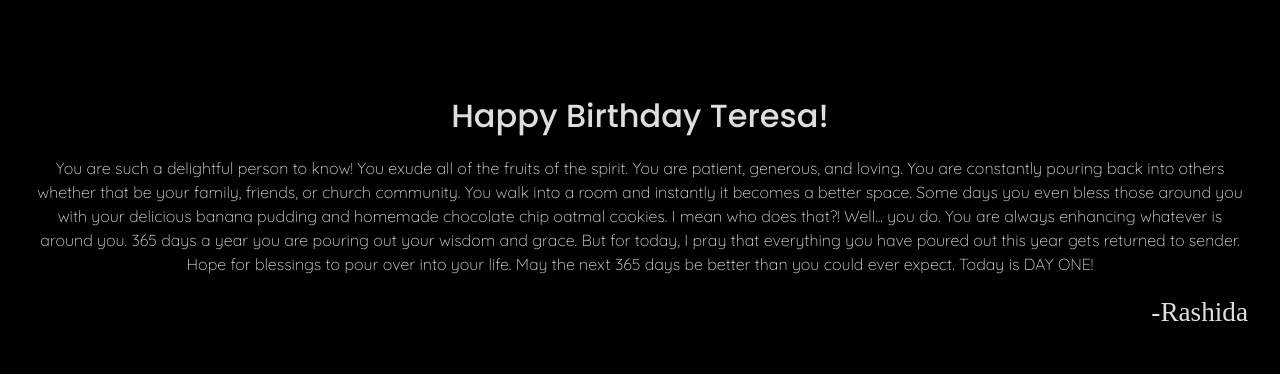
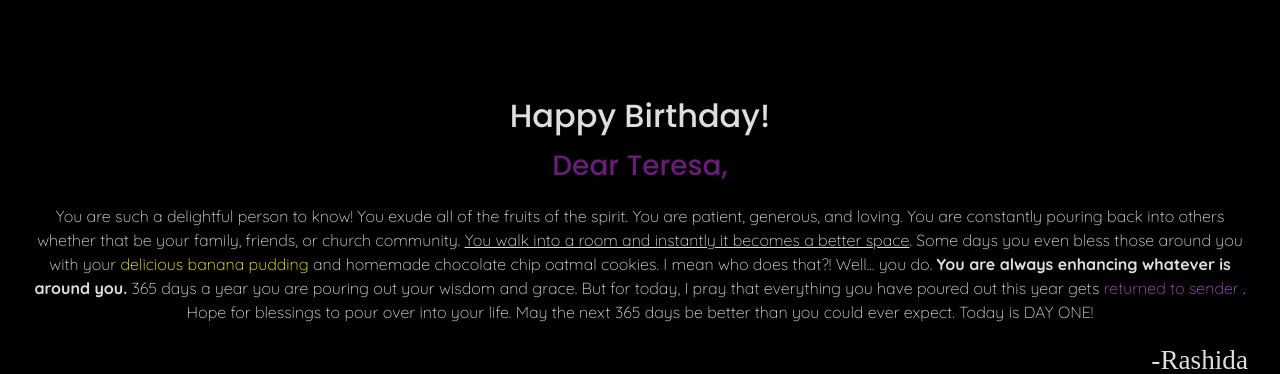
Before and after one commit to RStrozier/teresa-birthday-final, a React (Vite) app: page / in a window 1280 px wide. Shown: the part 949-1323 px from the top of the page. Built offline with nearby package versions, Linux system fonts and the light colour scheme; grey boxes are pictures that could not be loaded; a web font is replaced by a local one.

Commit message:
pushing small changes to footer, added colored text, adjusted padding

```diff
--- a/src/components/BirthdayMessage.tsx
+++ b/src/components/BirthdayMessage.tsx
@@ -7,16 +7,18 @@ const BirthdayMessage = () => {
       className='color-wave-image'
       src={ColorWave}></img>
         <div className="birthday-message-container">
-        <div className="text-lg poppins-medium">Happy Birthday Teresa!</div>
+        <div className="text-lg poppins-medium">Happy Birthday!
+          <br />
+          <span className='accent-text'>Dear Teresa,</span></div>
         <p className="quicksand-text">You are such a delightful person to know! You exude all of the fruits of the
             spirit. You are patient, generous, and loving. You are constantly pouring back
-            into others whether that be your family, friends, or church community. You walk
-            into a room and instantly it becomes a better space. Some days you even bless
-            those around you with your delicious banana pudding and homemade chocolate chip
-            oatmal cookies. I mean who does that?! Well... you do. You are always enhancing
-            whatever is around you. 365 days a year you are pouring out your wisdom and grace.
-            But for today, I pray that everything you have poured out this year gets returned
-            to sender. Hope for blessings to pour over into your life. May the next 365 days be
+            into others whether that be your family, friends, or church community. <u>You walk
+            into a room and instantly it becomes a better space</u>. Some days you even bless
+            those around you with your <span className='banana-text'>delicious banana pudding</span> and homemade chocolate chip
+            oatmal cookies. I mean who does that?! Well... you do. <b>You are always enhancing
+            whatever is around you.</b> 365 days a year you are pouring out your wisdom and grace.
+            But for today, I pray that everything you have poured out this year gets <span className='purple-text'>
+            returned to sender </span>. Hope for blessings to pour over into your life. May the next 365 days be
             better than you could ever expect. Today is DAY ONE!
         </p>
         <div className="signiture">-Rashida</div>
--- a/src/components/Footer.tsx
+++ b/src/components/Footer.tsx
@@ -5,7 +5,9 @@ const Footer = () => {
      <div className="footer">
         <div className="spacer"></div>
         <div className="poppins-medium">Site created for Teresa, designed by Rashida
-            and executed by Pastor Dave. Thank you to all else who contributed,
+            and executed by Pastor Dave.
+            <br/>
+            Thank you to all else who contributed,
             including Teresa's children, brother, family members, and friends.
             <div className="mini-spacer"></div>
             <div className="bottom-text poppins-medium">P.S. Pastor Dave singing was fire!</div>
--- a/src/index.css
+++ b/src/index.css
@@ -64,6 +64,20 @@
   text-align: center;
 }
 
+.accent-text {
+  color: rgb(106, 28, 122);
+  font-size: 1.75rem;
+  text-align: start;
+}
+
+.purple-text {
+  color: rgb(182, 75, 203);
+}
+
+.banana-text {
+  color: yellow;
+}
+
 .bottom-text {
   text-align: center;
   color: rgb(233, 139, 238);
```
